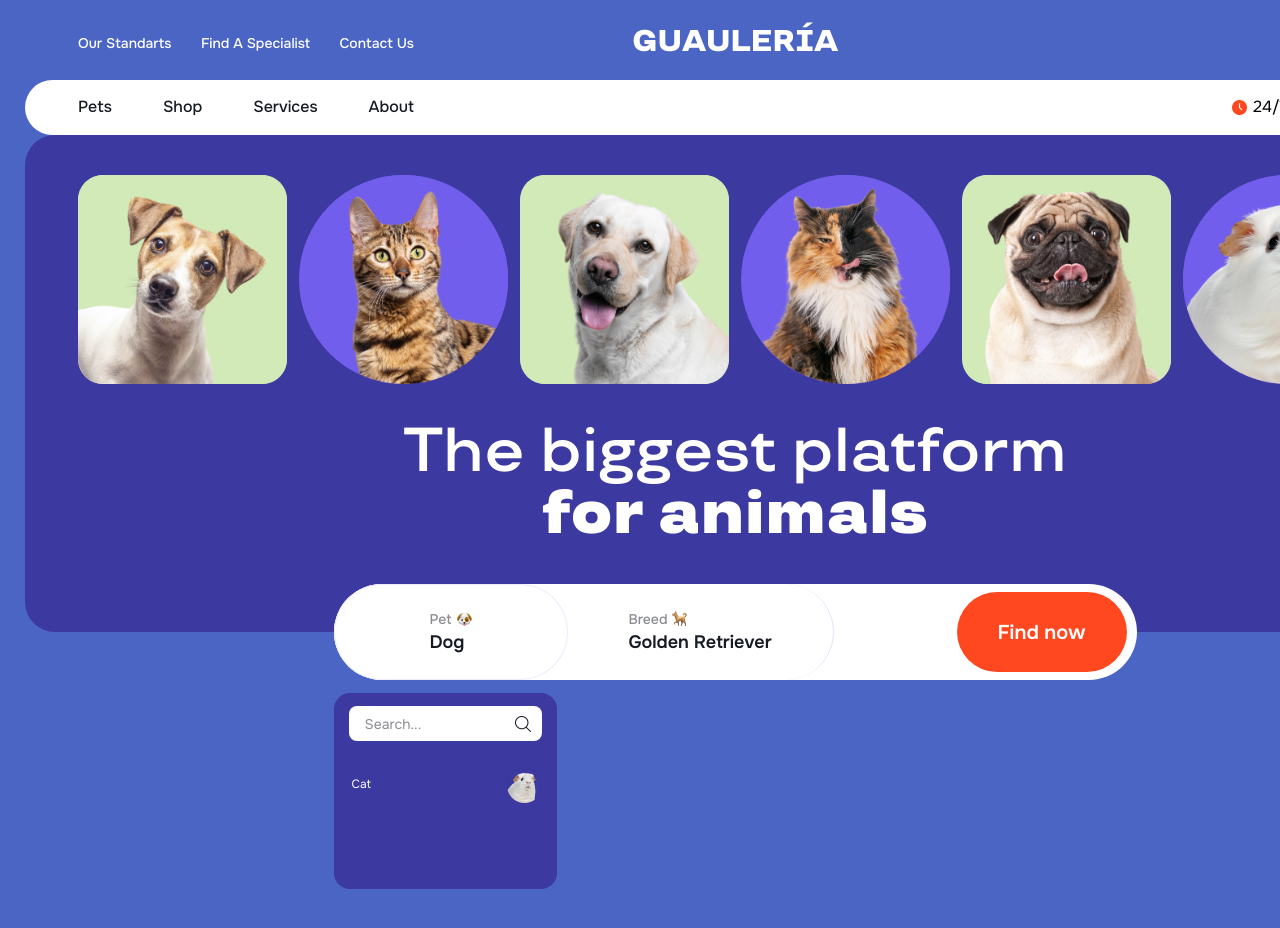
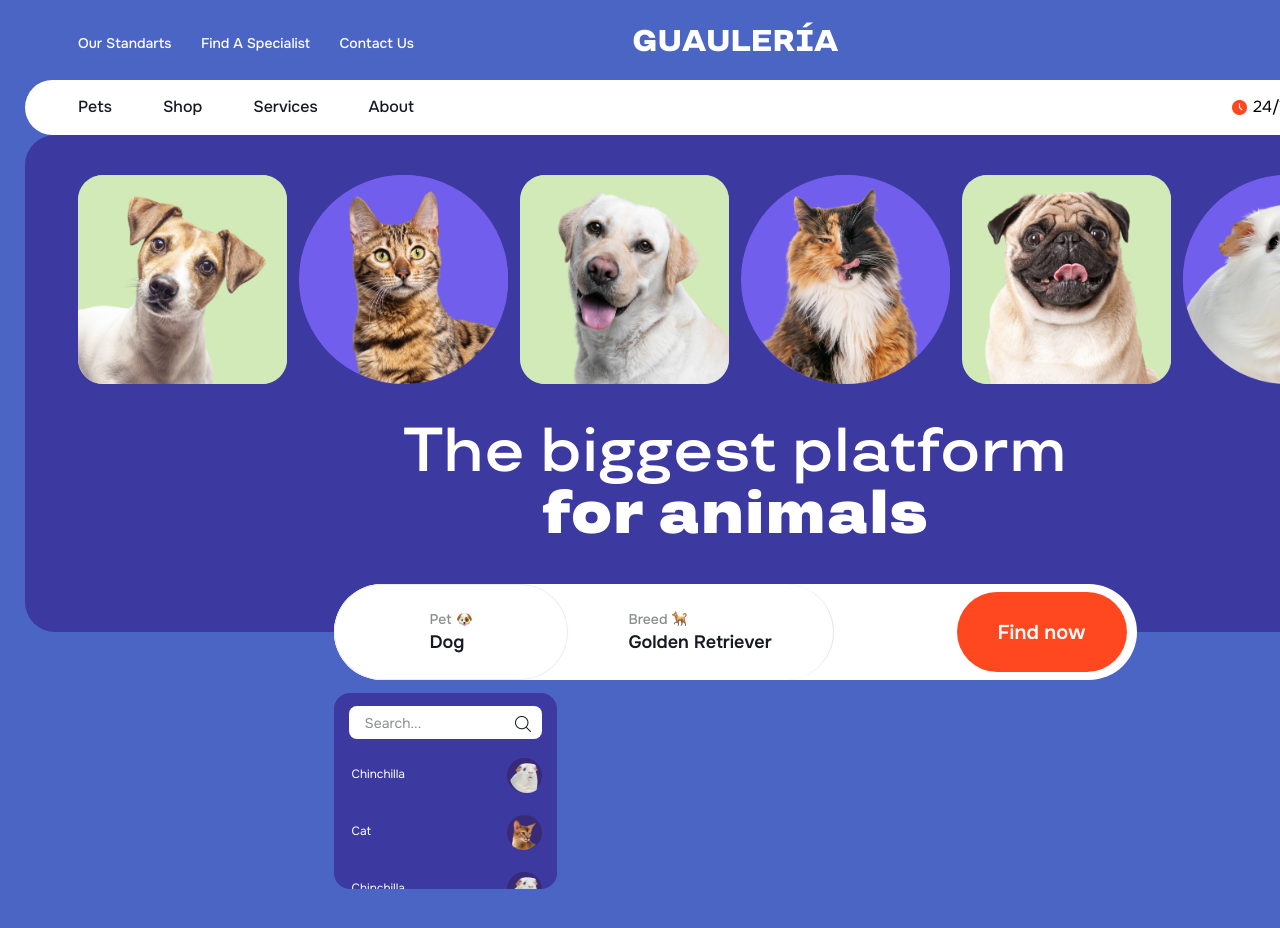
Before and after one commit to vkorshunovv/guauleria, a React (Create React App) app: page / in a window 1280 px wide. Shown: the top 928 px of the page. Built offline with nearby package versions, Linux system fonts and the light colour scheme.

Commit message:
searchableList v1 done

```diff
--- a/src/App.js
+++ b/src/App.js
@@ -2,6 +2,7 @@
 import Dropdown from "./Dropdown";
 import Header from "./Header.js";
 import Hero from "./Hero.js";
+
 
 function App() {
   return (
--- a/src/Dropdown.css
+++ b/src/Dropdown.css
@@ -26,7 +26,7 @@
     display: flex;
     flex-direction: column;
     align-items: center;
-    padding: 13px 15px;
+    padding: 13px 15px 0 15px;
     height: 100%;
     box-sizing: border-box;
 }
@@ -76,6 +76,21 @@
     height: 16px;
 }
 
+.searchableList {
+    position: relative;
+    width: 223px;
+    height: 148px;
+    border-radius: 0 0 16px 16px;
+    box-sizing: border-box;
+    overflow-y: scroll;
+    display: flex;
+    flex-direction: column;
+    gap: 5px;
+    margin-top: 10px;
+    /* overscroll-behavior-y: none; */
+}
+
+
 /* .breedDropdown {
     display: none;
     grid-column: 5 / 10;
--- a/src/Dropdown.js
+++ b/src/Dropdown.js
@@ -1,9 +1,13 @@
 import "./Dropdown.css";
-import "./DropdownList.js"
+import "./DropdownList.js";
 
 import DropdownList from "./DropdownList.js";
 
+import pet_search_1 from "../src/assets/Pet_1_search.png";
+import pet_search_2 from "../src/assets/Pet_2_search.png";
+
 export default function Dropdown() {
+  const petsList = [1, 2, 3, 4, 5, 6, 7];
   return (
     <div className="dropdown">
       <section className="dropdownArea">
@@ -14,7 +18,15 @@
               type="search"
               placeholder="Search..."
             />
-            <DropdownList />
+            <div className="searchableList">
+              {petsList.map((pet, index) => (
+                <DropdownList
+                  key={index}
+                  pet_search={pet % 2 === 0 ? pet_search_1 : pet_search_2}
+                  title ={pet % 2 === 0 ? "Cat" : "Chinchilla"}
+                />
+              ))}
+            </div>
           </div>
         </div>
         <div className="breedDropdown"></div>
--- a/src/DropdownList.css
+++ b/src/DropdownList.css
@@ -1,21 +1,12 @@
-.searchableList {
-    position: relative;
+.searchableItem {
     width: 223px;
-    height: 130px;
-    top: 18px;
-    border-radius: 0 0 16px 16px;
-    box-sizing: border-box;
-}
-
-.searchableItem {
-    position: absolute;
-    width: 223px;
-    height: 52px;
+    min-height: 52px;
     display: flex;
     justify-content: space-between;
     align-items: center;
     box-sizing: border-box;
     padding-left: 18px;
+    margin: 0;
 }
 
 .searchableItem:hover {
@@ -25,7 +16,8 @@
     padding-left: 15px;
 }
 
-.searchableItem p {
+.searchableItem li {
+    list-style: none;
     font-size: 12px;
     color: rgb(255, 255, 255);
 }
@@ -39,7 +31,7 @@
     margin-right: 15px;
     position: relative;
     display: flex;
-    align-items: center;
+    align-items: end;
     justify-content: center;
 }
 .searchableItem:hover div {
@@ -47,8 +39,8 @@
 }
 
 .searchableItem img {
-    position: absolute;
-    width: 35px;
-    height: 35px;
+    width: 30px;
+    height: 30px;
     bottom: 0;
+    object-fit:contain;
 }
--- a/src/DropdownList.js
+++ b/src/DropdownList.js
@@ -1,18 +1,12 @@
-import "./DropdownList.css"
+import "./DropdownList.css";
 
-import pet_search_1 from "../src/assets/Pet_1_search.png";
-import pet_search_2 from "../src/assets/Pet_2_search.png"
-import pet_search_3 from "../src/assets/Pet_3_search.png"
-
-export default function DropdownList() {
-    return (
-        <div className="searchableList">
-              <div className="searchableItem">
-                <p>Cat</p>
-                <div>
-                  <img src={pet_search_2} />
-                </div>
-              </div>
-            </div>
-    )
+export default function DropdownList({ pet_search, index, title }) {
+  return (
+    <ul className="searchableItem">
+      <li>{title}</li>
+      <div>
+        <img src={pet_search} alt={`Pet_${index}`} />
+      </div>
+    </ul>
+  );
 }
```
Also changed, not shown: src/assets/Pet_2_search.png, src/assets/Pet_3_search.png (deleted).
